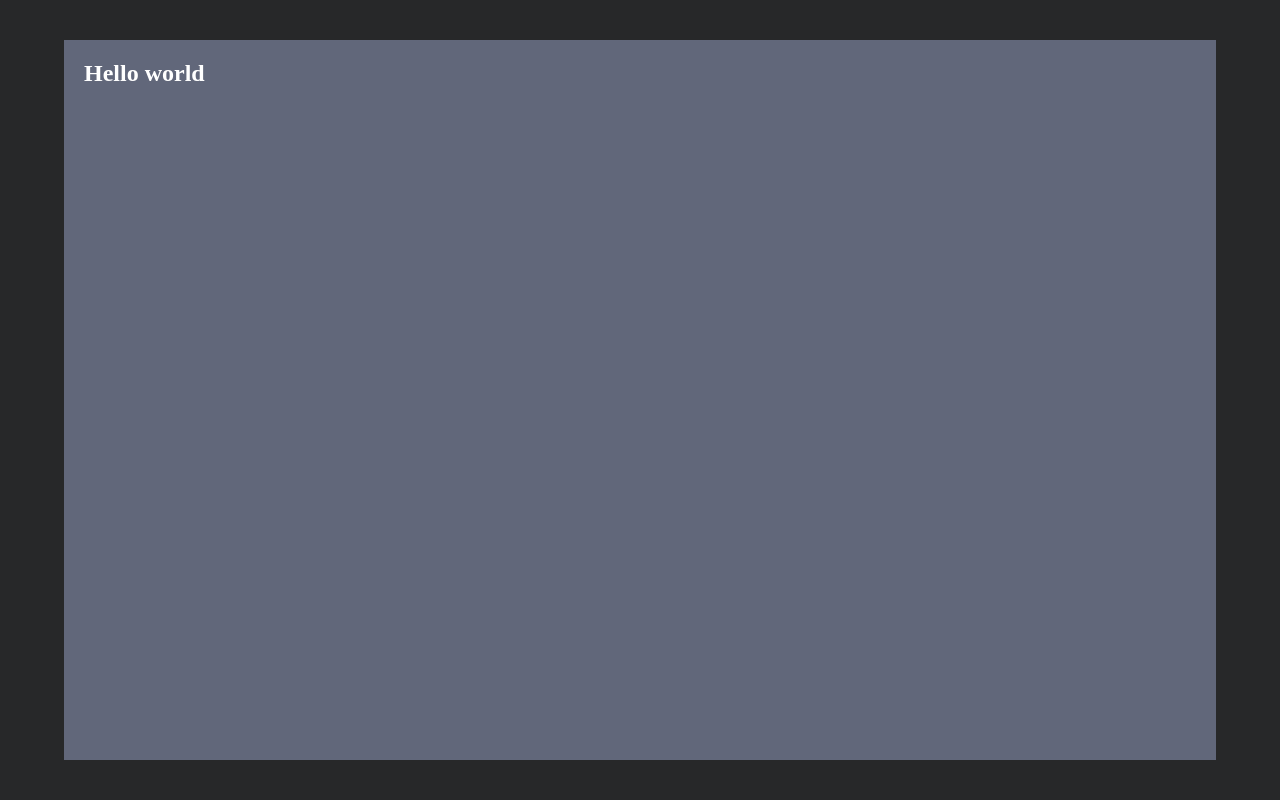
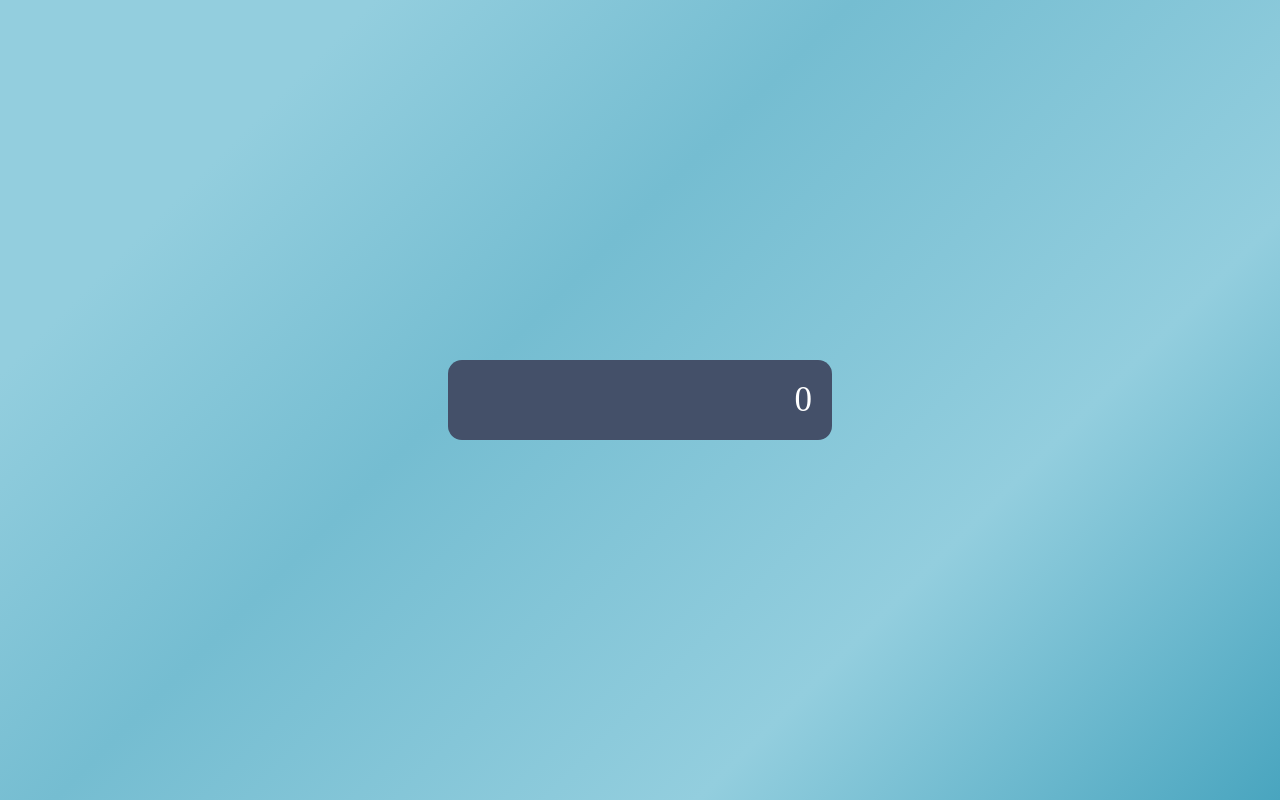
Before and after one commit to rodrigofigueroa/2_2020, a React (Create React App) app in the folder calc-app/: page / in a window 1280 px wide. Built offline with nearby package versions, Linux system fonts and the light colour scheme.

Commit message:
adding style to the App and passing value as a parameter to the result component

```diff
--- a/calc-app/src/App.css
+++ b/calc-app/src/App.css
@@ -4,7 +4,11 @@
   box-sizing: border-box;
 }
 html,body{
-  background-color: #272829;
+  background: #93cede; /* Old browsers */
+  background: -moz-linear-gradient(-45deg,  #93cede 0%, #93cede 18%, #75bdd1 41%, #93cede 72%, #49a5bf 100%);
+  background: -webkit-linear-gradient(-45deg,  #93cede 0%,#93cede 18%,#75bdd1 41%,#93cede 72%,#49a5bf 100%);
+  background: linear-gradient(135deg,  #93cede 0%,#93cede 18%,#75bdd1 41%,#93cede 72%,#49a5bf 100%);
+  filter: progid:DXImageTransform.Microsoft.gradient( startColorstr='#93cede', endColorstr='#49a5bf',GradientType=1 );
   width: 100%;
   height: 100%;
 }
@@ -14,16 +18,19 @@ html,body{
   display: flex;
   justify-content: center;
   align-items: center;
-
 }
 
 .container {
-  width: 90%;
-  height: 90%;
-  padding: 20px;
-  background: #61677A;
+  width: 30%;
+  border-radius: 14px;
+  overflow: hidden;
 }
 
-.hello {
+.result {
+  width: 100%;
+  background-color: #445069;
+  padding: 20px;
+  text-align: end;
   color: #fff;
+  font-size: 35px;
 }
--- a/calc-app/src/App.jsx
+++ b/calc-app/src/App.jsx
@@ -1,12 +1,14 @@
 //Import
-import React from 'react'
+import React      from 'react'
+import { Result } from './components/Result'
 import './App.css'
 
 // Generar
 const App = () => {
+  console.log( 'render' )
   return (
     <main className='container'>
-      <h2 className='hello'>Hello world</h2>
+      <Result value={ 0 } />
     </main>
   )
 }
--- /dev/null
+++ b/calc-app/src/components/Result.jsx
@@ -0,0 +1,12 @@
+import React from 'react'
+
+const Result = ( props ) => {
+  console.log( 'Result ', props )
+  return (
+    <div className="result">
+      <span>0</span>
+    </div>
+  )
+}
+
+export { Result }
```
